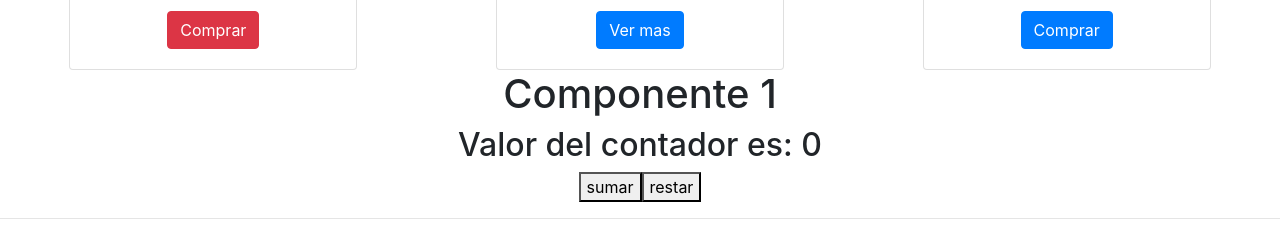
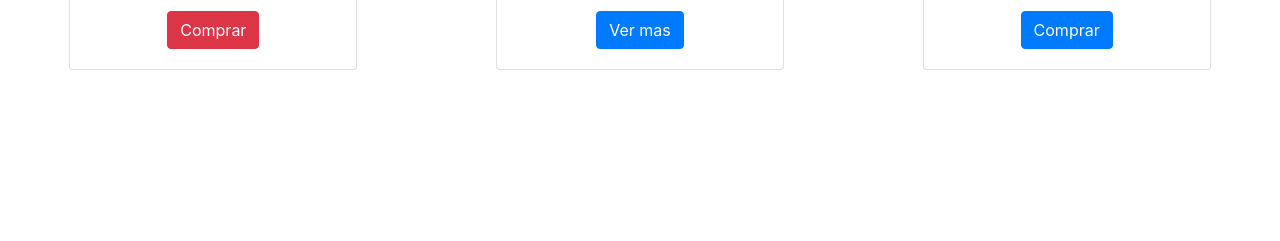
Before and after one commit to boablock/react-class, a React (Create React App) app: page / in a window 1280 px wide. Shown: the part 291-532 px from the top of the page. Built offline with nearby package versions, Linux system fonts and the light colour scheme.

Commit message:
promises final

```diff
--- a/src/App.js
+++ b/src/App.js
@@ -8,37 +8,12 @@ import { useState,useEffect } from 'react';
 import config from './config.json'
 import Spinner from './components/Spinner/Spinner';
 
-
-
-
 function App() {
 
   const [cards,setCards] = useState([])
+
   const [loading, setLoading] = useState(false)
 
-
-    // const cards = [
-    //     {
-    //         title:'Hello, im a component',
-    //         description:'Lorem ipsum dolor sit amet consectetur adipisicing elit.',
-    //         img:'https://ar.all.biz/img/ar/catalog/21448.jpeg',
-    //         btnText:'Comprar',
-    //         btnClassName: 'btn btn-danger fs-1'
-    //     },
-    //     {
-    //         title:'Hello, im another',
-    //         description:'Lorem ipsum dolor sit amet consectetur adipisicing elit.',
-    //         img:'https://imagenes.elpais.com/resizer/JY_bIHi9LoJ-PF8YVIoVNF1OVGQ=/1960x1103/ep01.epimg.net/elpais/imagenes/2014/08/22/videos/1408718239_108049_1408721679_noticia_fotograma.jpg',
-    //         btnText:'Comprar',
-    //     },
-    //     {
-    //         title:'Hello, im another',
-    //         description:'Lorem ipsum dolor sit amet consectetur adipisicing elit.',
-    //         img:'https://img-aws.ehowcdn.com/750x400p/cdn-write.demandstudios.com/upload//0000/300/00/6/60306.jpg',
-    //         btnText:'Ver mas',
-    //     },
-
-    // ]
 
     //-----PROMISES STATES-------
 
@@ -84,7 +59,8 @@ function App() {
   return (
     <div className="App">
 
-    {loading && <Spinner />}
+    {loading && <Spinner/>}
+
       <div className='d-flex justify-content-around'>
       {!loading && cards.length > 0
             ? cards.map(
@@ -108,63 +84,6 @@ function App() {
                 <h1 className="text-danger text-center">UPS FALLO LA CARGA</h1>
               )}
       </div>
-
-
-      {/* <Carousel/> */}
-
-      {/* <header className="App-header">
-        <img src={logo} className="App-logo" alt="logo" />
-        <p>
-          Edit <code>src/App.js</code> and save to reload.
-        </p>
-        <a
-          className="App-link"
-          href="https://reactjs.org"
-          target="_blank"
-          rel="noopener noreferrer"
-        >
-          Learn React
-        </a>
-      </header> */}
-      <Counter nombre='Componente 1'/>
-      {/* <Counter nombre='Componente 2'/>
-      <Counter nombre='Componenete 3'/> */}
-      <div className='d-flex justify-content-around'>
-
-        {/* { cards.map(({title,description,img,btnText,btnClassName},index) => (
-            <Card
-            key ={index} // atributo unico para identificar el objeto en el arreglo (posicion en el caso de index); tmb se puede generar un atributo id en cada uno de ellos.
-            title={title}
-            description ={description}
-            img={img}
-            btnText ={btnText}
-            btnClassName ={btnClassName}
-            Fiufiu = {Navbar}
-            />)
-        )} */}
-
-      {/* <Card
-        title={'Hello, im a component'}
-        description={'Lorem ipsum dolor sit amet consectetur adipisicing elit.'}
-        img = {'https://ar.all.biz/img/ar/catalog/21448.jpeg'}
-        btnText = {'Ver mas'}
-        btnClassName = 'btn btn-danger fs-1'
-      />
-        <Card
-        title={'Hello, im another component'}
-        description={'Lorem ipsum dolor sit amet consectetur adipisicing elit.'}
-        img = {'https://imagenes.elpais.com/resizer/JY_bIHi9LoJ-PF8YVIoVNF1OVGQ=/1960x1103/ep01.epimg.net/elpais/imagenes/2014/08/22/videos/1408718239_108049_1408721679_noticia_fotograma.jpg'}
-        btnText = {'Borrar'}
-      />
-        <Card
-        title={'Hello, im the third component'}
-        description={'Lorem ipsum dolor sit amet consectetur adipisicing elit.'}
-        img = {'https://img-aws.ehowcdn.com/750x400p/cdn-write.demandstudios.com/upload//0000/300/00/6/60306.jpg'}
-        btnText = {'Comprar'}
-      /> */}
-
-      </div>
-
     </div>
   );
 }
```
